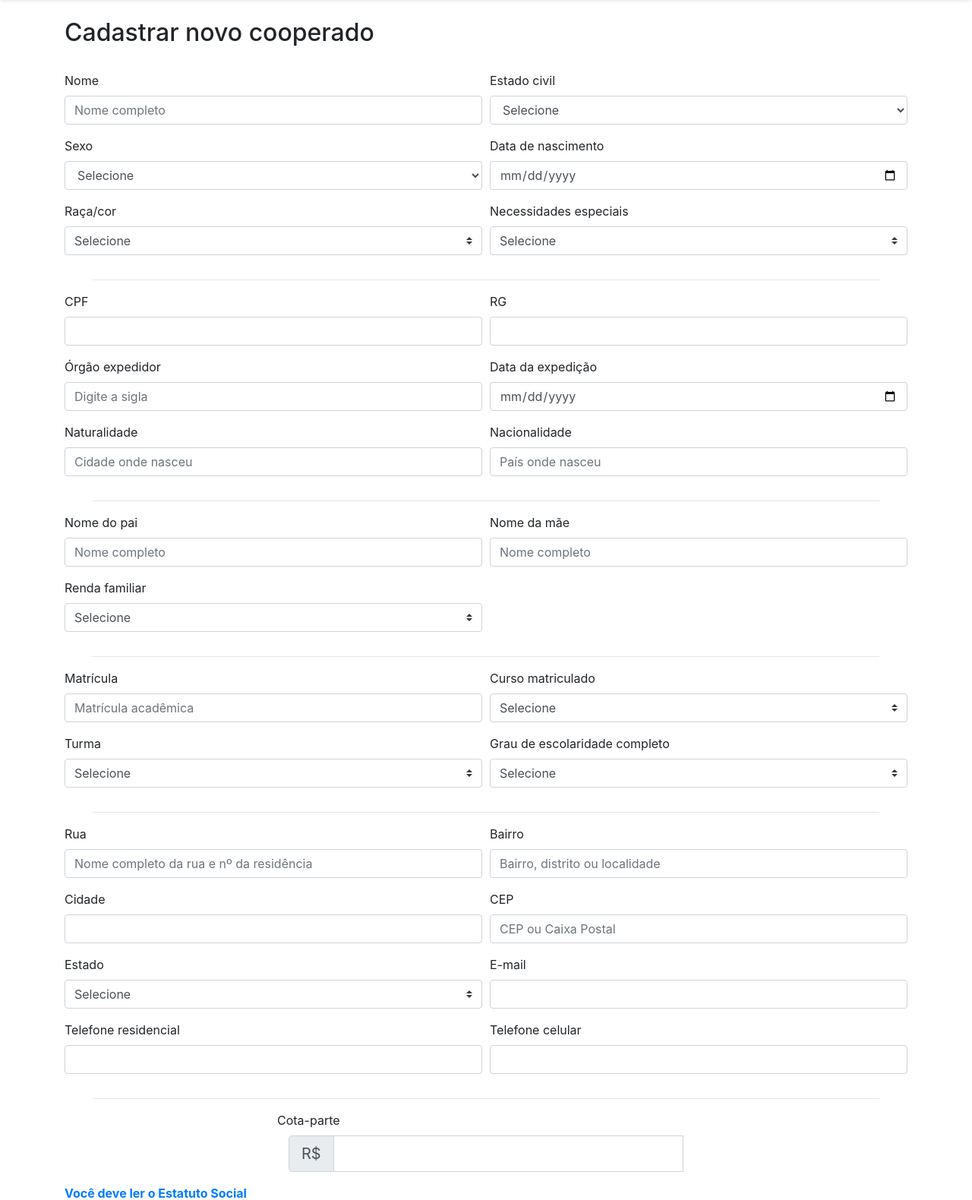
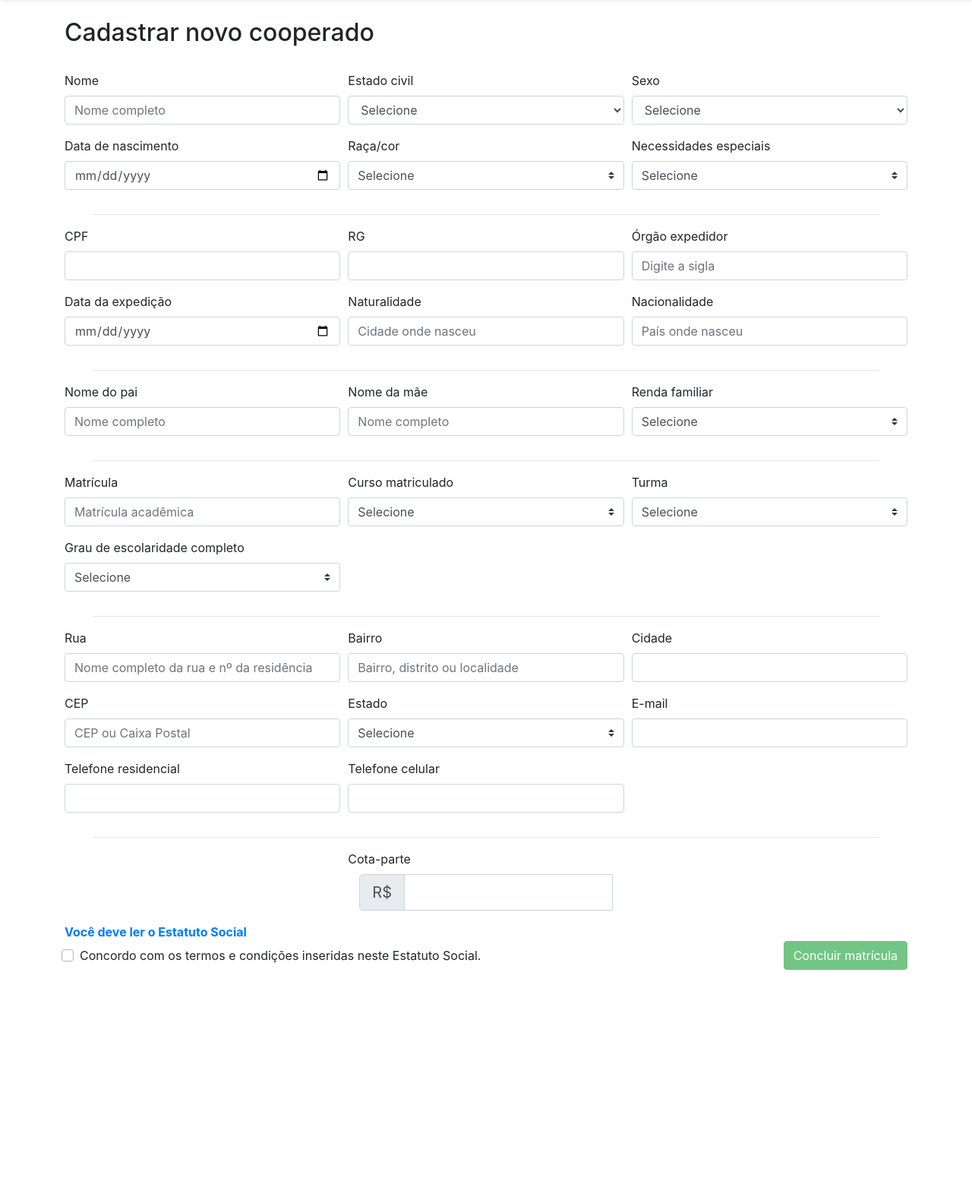
Before and after one commit to vctr-moraes/CoopManagement, a Symfony app: template templates/cooperado/cadastrar.html.twig in a window 1280 px wide. Shown: the part 72-1652 px from the top of the page at 76% size. After the commit the page ends 1349 px from the top, so only its background shows below. Run offline with Twig, Linux system fonts and the light colour scheme; the template is opened without the code that fills it, so the values that code supplies are empty; some libraries are stand-ins or nearby versions.

Commit message:
atualizações nas views

```diff
--- a/templates/cooperado/cadastrar.html.twig
+++ b/templates/cooperado/cadastrar.html.twig
@@ -9,7 +9,7 @@
 
         <form action="/cooperado/salvar" method="POST" name="form1" class="needs-validation" id="form-cooperado" novalidate>
             <div class="form-row">
-                <div class="col-md-6 mb-3">
+                <div class="col-md-4 mb-3">
                     <label for="validationCustom01">Nome</label>
                     <input name="nome" type="text" class="form-control" id="validationCustom01" placeholder="Nome completo" required>
                     <div class="valid-feedback">
@@ -20,7 +20,7 @@
                     </div>
                 </div>
 
-                <div class="col-md-6 mb-3">
+                <div class="col-md-4 mb-3">
                     <label for="validationCustom02">Estado civil</label>
                     <select name="estadoCivil" class="form-control">
                         <option value="" selected disabled>Selecione</option>
@@ -38,7 +38,7 @@
                     </div>
                 </div>
 
-                <div class="col-md-6 mb-3">
+                <div class="col-md-4 mb-3">
                     <label for="validationCustom03">Sexo</label>
                     <select name="sexo" id="" class="form-control">
                         <option value="" selected disabled>Selecione</option>
@@ -53,7 +53,7 @@
                     </div>
                 </div>
 
-                <div class="col-md-6 mb-3">
+                <div class="col-md-4 mb-3">
                     <label for="validationCustom04">Data de nascimento</label>
                     <input class="form-control" type="date" name="dataNascimento" id="">
                     <div class="valid-feedback">
@@ -64,7 +64,7 @@
                     </div>
                 </div>
 
-                <div class="col-md-6 mb-3">
+                <div class="col-md-4 mb-3">
                     <label for="validationCustom05">Raça/cor</label>
                     <select name="racaCor" class="custom-select">
                         <option selected disabled>Selecione</option>
@@ -82,7 +82,7 @@
                     </div>
                 </div>
 
-                <div class="col-md-6 mb-3">
+                <div class="col-md-4 mb-3">
                     <label for="validationCustom06">Necessidades especiais</label>
                     <select name="necessidadeEspecial" class="custom-select">
                         <option selected disabled>Selecione</option>
@@ -102,7 +102,7 @@
 
                 <hr class="col-md-11 mb-3">
 
-                <div class="col-md-6 mb-3">
+                <div class="col-md-4 mb-3">
                     <label for="validationCustom07">CPF</label>
                     <input name="cpf" type="text" class="form-control" id="validationCustom04" placeholder="" required>
                     <div class="valid-feedback">
@@ -113,7 +113,7 @@
                     </div>
                 </div>
 
-                <div class="col-md-6 mb-3">
+                <div class="col-md-4 mb-3">
                     <label for="validationCustom08">RG</label>
                     <input name="rg" type="text" class="form-control" id="validationCustom04" placeholder="" required>
                     <div class="valid-feedback">
@@ -124,7 +124,7 @@
                     </div>
                 </div>
 
-                <div class="col-md-6 mb-3">
+                <div class="col-md-4 mb-3">
                     <label for="validationCustom09">Órgão expedidor</label>
                     <input name="orgaoExpedidorRg" type="text" class="form-control" id="validationCustom04" placeholder="Digite a sigla" required>
                     <div class="valid-feedback">
@@ -135,7 +135,7 @@
                     </div>
                 </div>
 
-                <div class="col-md-6 mb-3">
+                <div class="col-md-4 mb-3">
                     <label for="validationCustom10">Data da expedição</label>
                     <input name="dataExpedicaoRg" class="form-control" type="date" name="dataNascimento" id="">
                     <div class="valid-feedback">
@@ -146,7 +146,7 @@
                     </div>
                 </div>
 
-                <div class="col-md-6 mb-3">
+                <div class="col-md-4 mb-3">
                     <label for="validationCustom11">Naturalidade</label>
                     <input name="naturalidade" type="text" class="form-control" id="validationCustom11" placeholder="Cidade onde nasceu" required>
                     <div class="valid-feedback">
@@ -157,7 +157,7 @@
                     </div>
                 </div>
 
-                <div class="col-md-6 mb-3">
+                <div class="col-md-4 mb-3">
                     <label for="validationCustom12">Nacionalidade</label>
                     <input name="nacionalidade" type="text" class="form-control" id="validationCustom12" placeholder="País onde nasceu" required>
                     <div class="valid-feedback">
@@ -170,7 +170,7 @@
 
                 <hr class="col-md-11 mb-3">
 
-                <div class="col-md-6 mb-3">
+                <div class="col-md-4 mb-3">
                     <label for="validationCustom13">Nome do pai</label>
                     <input name="nomePai" type="text" class="form-control" id="validationCustom13" placeholder="Nome completo" required>
                     <div class="valid-feedback">
@@ -181,7 +181,7 @@
                     </div>
                 </div>
 
-                <div class="col-md-6 mb-3">
+                <div class="col-md-4 mb-3">
                     <label for="validationCustom14">Nome da mãe</label>
                     <input name="nomeMae" type="text" class="form-control" id="validationCustom14" placeholder="Nome completo" required>
                     <div class="valid-feedback">
@@ -192,7 +192,7 @@
                     </div>
                 </div>
 
-                <div class="col-md-6 mb-3">
+                <div class="col-md-4 mb-3">
                     <label for="validationCustom15">Renda familiar</label>
                     <select name="rendaFamiliar" class="custom-select">
                         <option selected disabled>Selecione</option>
@@ -213,7 +213,7 @@
 
                 <hr class="col-md-11 mb-3">
 
-                <div class="col-md-6 mb-3">
+                <div class="col-md-4 mb-3">
                     <label for="validationCustom13">Matrícula</label>
                     <input name="matricula" type="text" class="form-control" id="validationCustom13" placeholder="Matrícula acadêmica" required>
                     <div class="valid-feedback">
@@ -224,7 +224,7 @@
                     </div>
                 </div>
 
-                <div class="col-md-6 mb-3">
+                <div class="col-md-4 mb-3">
                     <label for="validationCustom16">Curso matriculado</label>
                     <select name="curso" class="custom-select">
                         <option selected disabled>Selecione</option>
@@ -240,7 +240,7 @@
                     </div>
                 </div>
 
-                <div class="col-md-6 mb-3">
+                <div class="col-md-4 mb-3">
                     <label for="validationCustom17">Turma</label>
                     <select name="turma" class="custom-select">
                         <option selected disabled>Selecione</option>
@@ -277,7 +277,7 @@
                     </div>
                 </div>
 
-                <div class="col-md-6 mb-3">
+                <div class="col-md-4 mb-3">
                     <label for="validationCustom18">Grau de escolaridade completo</label>
                     <select name="escolaridade" class="custom-select">
                         <option selected disabled>Selecione</option>
@@ -295,7 +295,7 @@
 
                 <hr class="col-md-11 mb-3">
 
-                <div class="col-md-6 mb-3">
+                <div class="col-md-4 mb-3">
                     <label for="validationCustom19">Rua</label>
                     <input name="rua" type="text" class="form-control" id="validationCustom19"
                         placeholder="Nome completo da rua e nº da residência" required>
@@ -307,7 +307,7 @@
                     </div>
                 </div>
 
-                <div class="col-md-6 mb-3">
+                <div class="col-md-4 mb-3">
                     <label for="validationCustom20">Bairro</label>
                     <input name="bairro" type="text" class="form-control" id="validationCustom20"
                         placeholder="Bairro, distrito ou localidade" required>
@@ -319,7 +319,7 @@
                     </div>
                 </div>
 
-                <div class="col-md-6 mb-3">
+                <div class="col-md-4 mb-3">
                     <label for="validationCustom21">Cidade</label>
                     <input name="cidade" type="text" class="form-control" id="validationCustom21" placeholder="" required>
                     <div class="valid-feedback">
@@ -330,7 +330,7 @@
                     </div>
                 </div>
 
-                <div class="col-md-6 mb-3">
+                <div class="col-md-4 mb-3">
                     <label for="validationCustom22">CEP</label>
                     <input name="cep" type="text" class="form-control" id="validationCustom22" placeholder="CEP ou Caixa Postal"
                         required>
@@ -342,7 +342,7 @@
                     </div>
                 </div>
 
-                <div class="col-md-6 mb-3">
+                <div class="col-md-4 mb-3">
                     <label for="validationCustom23">Estado</label>
                     <select name="estado" class="custom-select">
                         <option selected disabled>Selecione</option>
@@ -382,7 +382,7 @@
                     </div>
                 </div>
 
-                <div class="col-md-6 mb-3">
+                <div class="col-md-4 mb-3">
                     <label for="validationCustom24">E-mail</label>
                     <input name="email" type="email" class="form-control" id="validationCustom24" placeholder="" required>
                     <div class="valid-feedback">
@@ -393,7 +393,7 @@
                     </div>
                 </div>
 
-                <div class="col-md-6 mb-3">
+                <div class="col-md-4 mb-3">
                     <label for="validationCustom25">Telefone residencial</label>
                     <input name="telefoneResidencial" type="text" class="form-control tel" id="validationCustom25" placeholder="" required>
                     <div class="valid-feedback">
@@ -404,7 +404,7 @@
                     </div>
                 </div>
 
-                <div class="col-md-6 mb-3">
+                <div class="col-md-4 mb-3">
                     <label for="validationCustom26">Telefone celular</label>
                     <input name="telefoneCelular" type="text" class="form-control tel" id="validationCustom26" placeholder="" required>
                     <div class="valid-feedback">
@@ -417,7 +417,7 @@
 
                 <hr class="col-md-11 mb-3">
 
-                <div class="col-6 mx-auto">
+                <div class="col-4 mx-auto">
                     <label for="validationCustom27">Cota-parte</label>
                     <div class="col-md-12 mb-3 input-group input-group-lg">
                         <div class="input-group-prepend">
--- a/templates/cooperado/desligados.html.twig
+++ b/templates/cooperado/desligados.html.twig
@@ -34,7 +34,7 @@
                             <td>{{ cooperado.getNome() }}</td>
                             <td>{{ cooperado.getCurso().getNome() }}</td>
                             <td>{{ cooperado.getDataMatricula()|date('d/m/Y') }}</td>
-                            <td><button class="btn btn-secondary">Editar</button></td>
+                            <td><button class="btn btn-outline-secondary">Ficha</button></td>
                         </tr>
                     {% endfor %}
                 </tbody>
--- a/templates/cooperado/novos.html.twig
+++ b/templates/cooperado/novos.html.twig
@@ -21,7 +21,6 @@
                 <form action="/cooperado/efetivar" method="POST">
                     <thead>
                         <tr>
-                            <th scope="col">Matrícula</th>
                             <th scope="col">Nome</th>
                             <th scope="col">Curso</th>
                             <th scope="col">Data de Matrícula</th>
@@ -32,7 +31,6 @@
                         {% for cooperado in cooperados %}
                             <input type="hidden" value="{{ cooperado.getId() }}" name="id">
                             <tr>
-                                <th scope="row">{{ cooperado.getId() }}</th>
                                 <td>{{ cooperado.getNome() }}</td>
                                 <td>{{ cooperado.getCurso().getNome() }}</td>
                                 <td>{{ cooperado.getDataMatricula()|date('d/m/Y') }}</td>
--- a/templates/curso/curso.html.twig
+++ b/templates/curso/curso.html.twig
@@ -19,7 +19,6 @@
             <form action="/curso/editar" method="POST">
                 <thead>
                     <tr>
-                        <th scope="col">#</th>
                         <th scope="col">Nome</th>
                         <th scope="col">Grau</th>
                         <th scope="col">Ações</th>
@@ -29,11 +28,10 @@
                     {% for curso in cursos %}
                         <input type="hidden" value="{{ curso.getId() }}" name="id">
                         <tr>
-                            <th scope="row">{{ curso.getId() }}</th>
                             <td>{{ curso.getNome() }}</td>
                             <td>{{ curso.getGrau() }}</td>
                             <td>
-                                <button class="btn btn-outline-success" id="{{ curso.getId() }}" name="{{ curso.getId() }}" type="submit">Editar</button>
+                                <button class="btn btn-outline-secondary" id="{{ curso.getId() }}" name="{{ curso.getId() }}" type="submit">Editar</button>
                             </td>
                         </tr>
                     {% endfor %}
--- a/templates/curso/editar.html.twig
+++ b/templates/curso/editar.html.twig
@@ -18,7 +18,7 @@
         <form action="/curso/salvar" method="POST" name="form1" id="form-curso">
             {% for curso in cursos %}
                 <div class="col-md-5 mb-3">
-                    <label for="nome" name="nome">Nome do curso</label>
+                    <label for="nome" name="nome">Novo nome do curso</label>
                     <input type="text" name="nome" class="form-control" id="" placeholder="" value="{{ curso.getNome() }}" required>
                 </div>
 
```
Also changed, not shown: templates/cooperado/listar.html.twig (+8 -3 lines).
